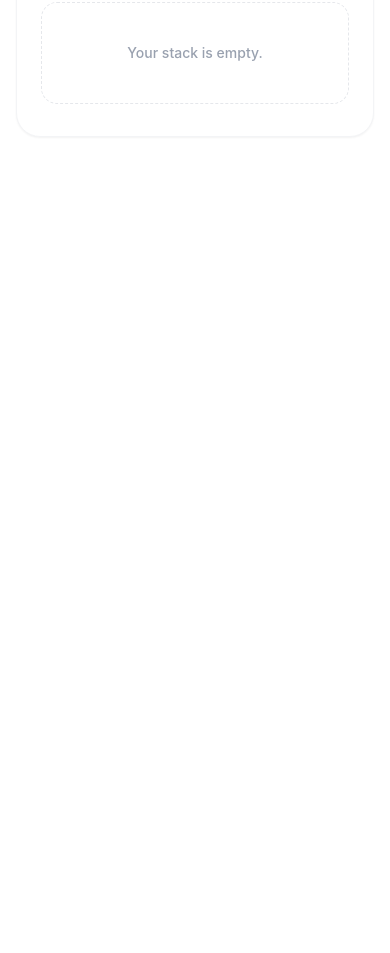
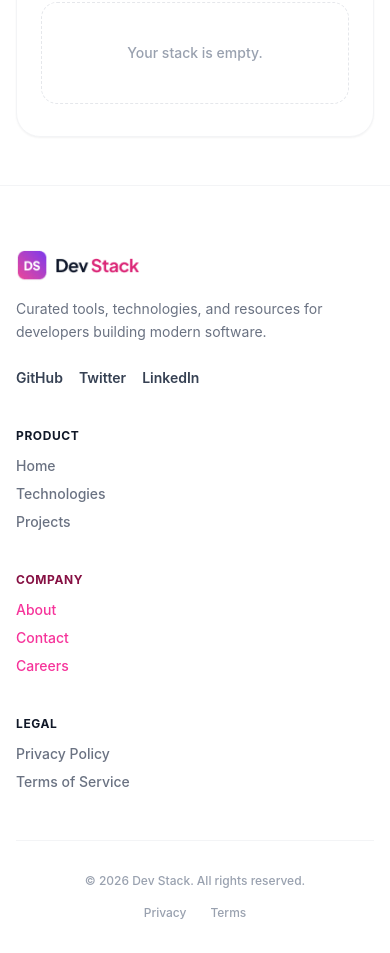
Before and after one commit to Saidulhimu/DevStack, a React (Vite) app: page / in a window 390 px wide. Shown: the part 4890-5843 px from the top of the page. Before the commit the page ends 5075 px from the top, so only its background shows below. Built offline with nearby package versions, Linux system fonts and the light colour scheme.

Commit message:
Complete footer section and finalize responsive layout

```diff
--- a/src/App.tsx
+++ b/src/App.tsx
@@ -4,6 +4,7 @@ import 'react-toastify/dist/ReactToastify.css';
 // @ts-expect-error The hook is currently implemented in JavaScript without a declaration file.
 import Navbar from './components/navber/Navbar';
 import Hero from './components/hero/Hero';
+import Footer from './components/footer/Footer';
 import TechnologyGrid from './components/technologies/TechnologyGrid';
 import { useTechnologies } from './hooks/useTechnologies';
 
@@ -19,6 +20,8 @@ function App() {
 
   return (
     <div className="min-h-screen bg-white">
+
+      <div>
       <ToastContainer />
       <Navbar />
       <Hero />
@@ -32,6 +35,10 @@ function App() {
         onRemove={handleRemove}
         onRemoveAll={handleRemoveAll}
       />
+      </div>
+
+      <Footer />
+
     </div>
   );
 }
--- /dev/null
+++ b/src/components/footer/Footer.jsx
@@ -0,0 +1,80 @@
+const Footer = () => {
+  return (
+    <footer className="bg-white border-t border-gray-100 pt-16 pb-8 text-left">
+      <div className="max-w-7xl mx-auto px-4 sm:px-6 lg:px-8">
+
+        <div className="grid grid-cols-1 md:grid-cols-2 lg:grid-cols-5 gap-10 pb-12">
+
+          <div className="lg:col-span-2 space-y-4">
+            <div className="flex items-center">
+              <img
+                src="/logo-text.png"
+                alt="Dev Stack Logo"
+                className="h-8 object-contain"
+              />
+            </div>
+
+            <p className="text-gray-500 text-sm max-w-sm leading-relaxed">
+              Curated tools, technologies, and resources for developers building modern software.
+            </p>
+
+            {/* Social Links */}
+            <div className="flex items-center gap-4 pt-2 text-sm font-semibold text-gray-700">
+              <a href="https://github.com" target="_blank" rel="noreferrer" className="hover:text-purple-600 transition-colors">
+                GitHub
+              </a>
+              <a href="https://twitter.com" target="_blank" rel="noreferrer" className="hover:text-purple-600 transition-colors">
+                Twitter
+              </a>
+              <a href="https://linkedin.com" target="_blank" rel="noreferrer" className="hover:text-purple-600 transition-colors">
+                LinkedIn
+              </a>
+            </div>
+          </div>
+
+          {/* Product Links */}
+          <div className="space-y-3">
+            <h4 className="text-xs font-bold text-gray-900 tracking-wider uppercase">Product</h4>
+            <ul className="space-y-2 text-sm text-gray-500 font-medium">
+              <li><a href="#home" className="hover:text-pink-900 transition-colors">Home</a></li>
+              <li><a href="#technologies" className="hover:text-pink-900 transition-colors">Technologies</a></li>
+              <li><a href="#projects" className="hover:text-pink-900 transition-colors">Projects</a></li>
+            </ul>
+          </div>
+
+          {/* Company Links */}
+          <div className="space-y-3">
+            <h4 className="text-xs font-bold text-pink-900 tracking-wider uppercase">Company</h4>
+            <ul className="space-y-2 text-sm text-pink-500 font-medium">
+              <li><a href="#about" className="hover:text-gray-900 transition-colors">About</a></li>
+              <li><a href="#contact" className="hover:text-gray-900 transition-colors">Contact</a></li>
+              <li><a href="#careers" className="hover:text-gray-900 transition-colors">Careers</a></li>
+            </ul>
+          </div>
+
+          {/* Legal Links */}
+          <div className="space-y-3">
+            <h4 className="text-xs font-bold text-gray-900 tracking-wider uppercase">Legal</h4>
+            <ul className="space-y-2 text-sm text-gray-500 font-medium">
+              <li><a href="#privacy" className="hover:text-gray-900 transition-colors">Privacy Policy</a></li>
+              <li><a href="#terms" className="hover:text-gray-900 transition-colors">Terms of Service</a></li>
+            </ul>
+          </div>
+
+        </div>
+
+        {/* Bottom Bar Area */}
+        <div className="border-t border-gray-100 pt-8 flex flex-col sm:flex-row items-center justify-between gap-4 text-xs text-gray-400 font-medium">
+          <p>© 2026 Dev Stack. All rights reserved.</p>
+          <div className="flex items-center gap-6">
+            <a href="#privacy" className="hover:text-gray-600 transition-colors">Privacy</a>
+            <a href="#terms" className="hover:text-gray-600 transition-colors">Terms</a>
+          </div>
+        </div>
+
+      </div>
+    </footer>
+  );
+};
+
+export default Footer;
--- a/src/components/footer/Footer.tsx
+++ /dev/null
@@ -1,11 +0,0 @@
-import React from 'react';
-
-const Footer = () => {
-    return (
-        <div>
-
-        </div>
-    );
-};
-
-export default Footer;
```
